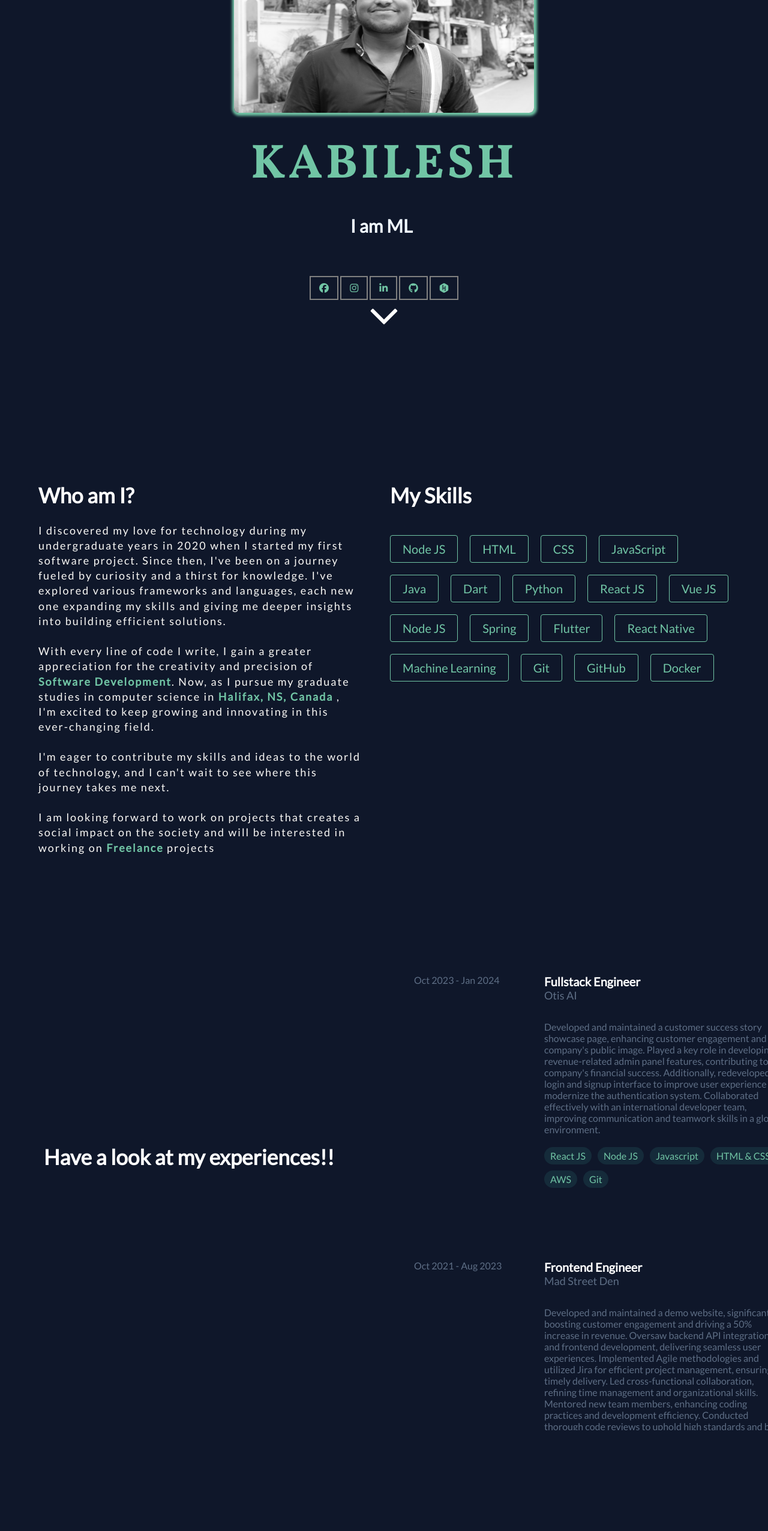
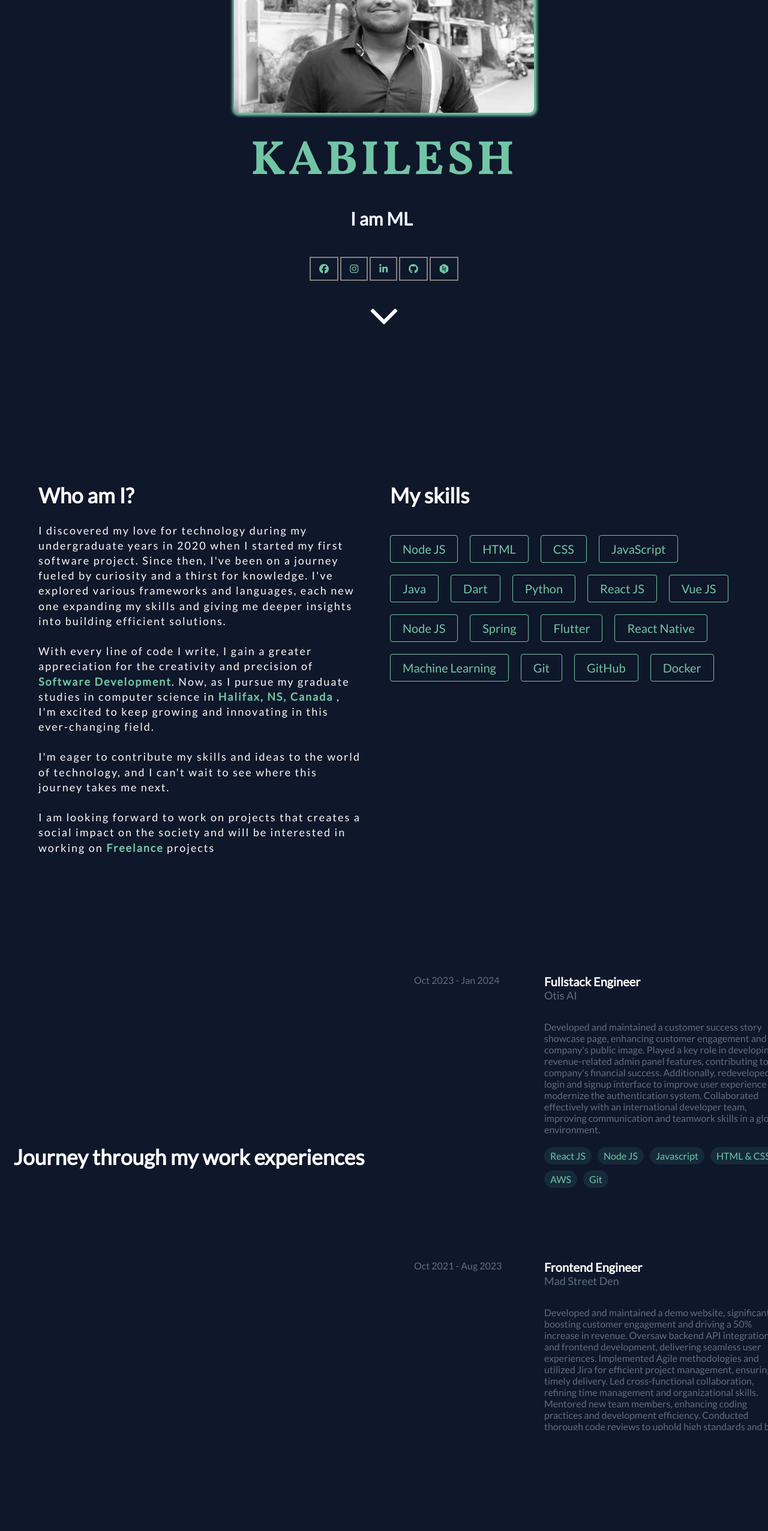
Before and after one commit to Kabilesh020799/Porfolio_React, a React (Create React App) app: page / in a window 1280 px wide. Shown: the part 234-2786 px from the top of the page at 60% size. Built offline with nearby package versions, Linux system fonts and the light colour scheme; a web font is replaced by a local one.

Commit message:
design update

```diff
--- a/src/components/About/About.js
+++ b/src/components/About/About.js
@@ -23,7 +23,7 @@ function About() {
             </p>
           </div>
           <div className={classes.wrapper}>
-            <h3 className={classes.heading2}>My Skills</h3>
+            <h3 className={classes.heading2}>My skills</h3>
             <Skills />
           </div>
         </div>
--- a/src/components/Contact/Contact.js
+++ b/src/components/Contact/Contact.js
@@ -42,7 +42,7 @@ function Contact({ checkedB }) {
     <Fade bottom>
       <div className={classes.Contact} id="contact">
         <div className={classes.cont}>
-          <h1 className={classes.header1}>Let's Build Something Amazing</h1>
+          <h1 className={classes.header1}>Let's build something amazing</h1>
           <div className={classes.down}>
             <form className={classes.Form}>
               <input
--- a/src/components/Experience/Experience.js
+++ b/src/components/Experience/Experience.js
@@ -8,7 +8,7 @@ function Experience() {
   return (
     <Fade bottom>
       <div className="experience-wrapper">
-        <h1>Have a look at my experiences!!</h1>
+        <h1>Journey through my work experiences</h1>
         <div className="experience">
           {
             experience?.map((experienceItem) => (
--- a/src/components/Home/Home.css
+++ b/src/components/Home/Home.css
@@ -30,7 +30,7 @@ ul {
 .footer-social-icons {
   width: 350px;
   display: block;
-  margin: 40px auto;
+  margin: 20px 0px auto;
 }
 .social-icon {
   color: #fff;
--- a/src/components/Home/Home.module.css
+++ b/src/components/Home/Home.module.css
@@ -14,6 +14,7 @@
   animation: shine ease 0.5s both infinite;
   color: #71C5A5;
   margin-top: 2rem;
+  line-height: 100px;
 }
 .heading1 {
   color: aliceblue;
```
